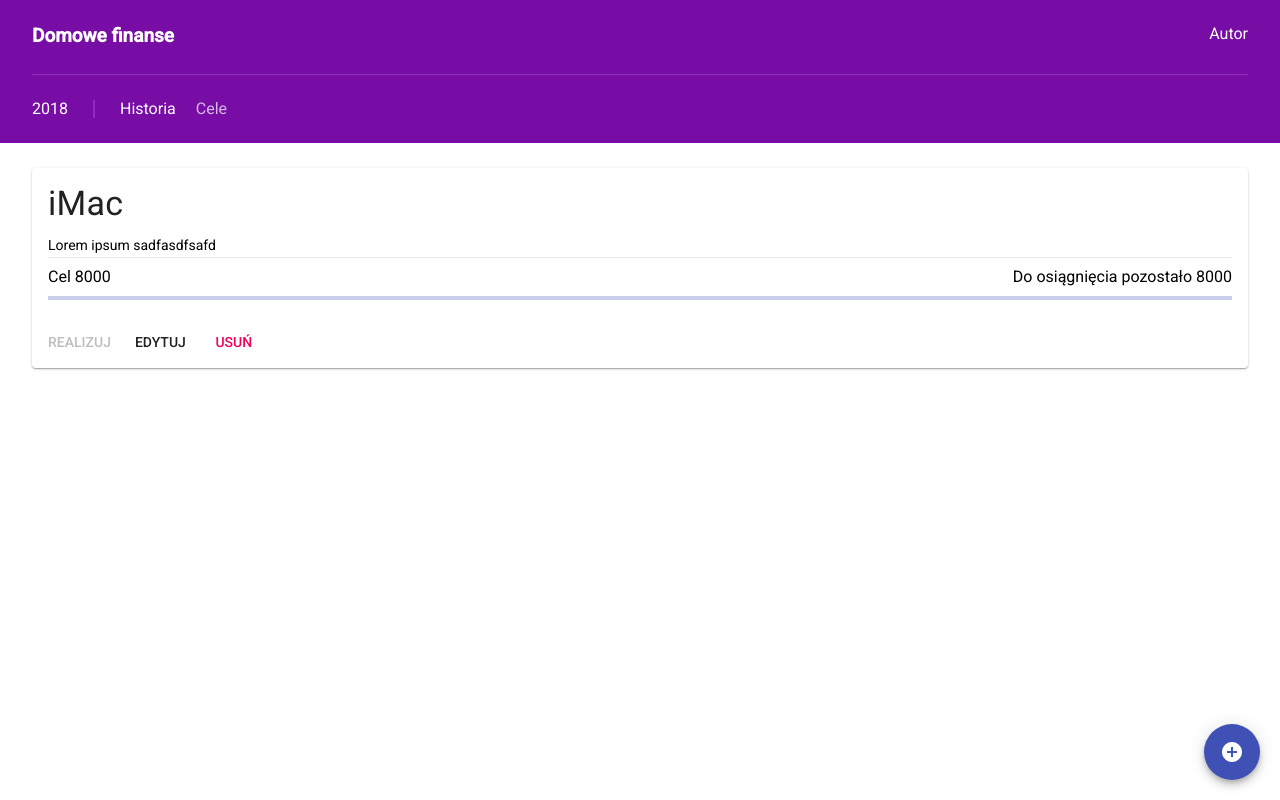
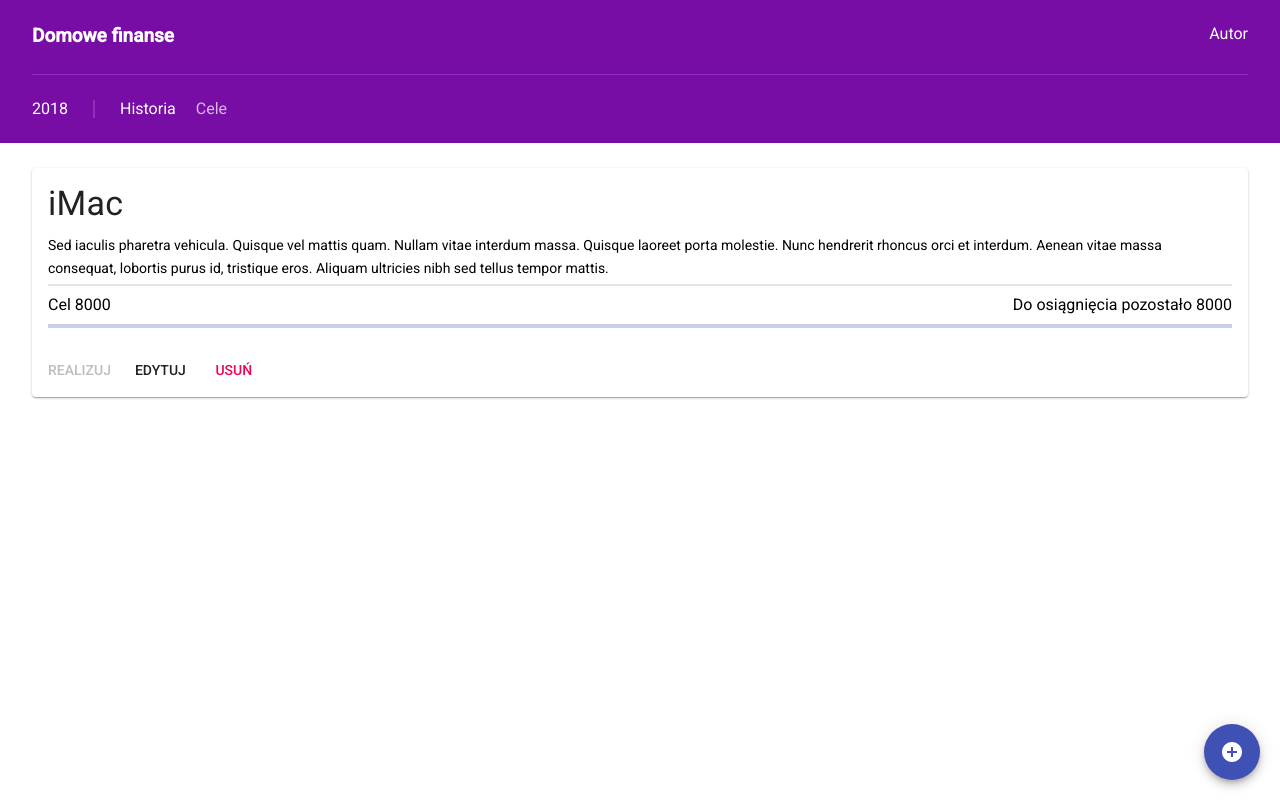
Before and after one commit to Pashozator/react-household-finances, a React (Create React App) app: page /goals in a window 1280 px wide. Built offline with nearby package versions, Linux system fonts and the light colour scheme.

Commit message:
feat: add list of all goals

```diff
--- a/src/App.js
+++ b/src/App.js
@@ -1,7 +1,7 @@
 import React, { Component } from 'react';
 import { BrowserRouter as Router, NavLink, Redirect, Route, Switch } from 'react-router-dom';
 import './App.scss';
-import { Goals } from './views/goals/Goals';
+import { VisibleGoals } from './views/goals/Goals';
 import Button from '@material-ui/core/Button/Button';
 import Icon from '@material-ui/core/Icon/Icon';
 import Menu from '@material-ui/core/Menu/Menu';
@@ -62,7 +62,7 @@
 
 					<Switch>
 						<Route path="/history" component={VisibleHistory}/>
-						<Route path="/goals" component={Goals}/>
+						<Route path="/goals" component={VisibleGoals}/>
 						<Redirect from="/" to="/history"/>
 					</Switch>
 
--- a/src/components/goals/goal/Goal.js
+++ b/src/components/goals/goal/Goal.js
@@ -7,22 +7,29 @@
 import LinearProgress from '@material-ui/core/LinearProgress/LinearProgress';
 import CardActions from '@material-ui/core/CardActions/CardActions';
 import Button from '@material-ui/core/Button/Button';
+import PropTypes from 'prop-types';
 
-export class Goal extends React.Component {
+class Goal extends React.Component {
+	constructor(props) {
+		super(props);
+	}
+
+	getPercentage = () => 100 - (this.props.goal.value - this.props.debit) / this.props.goal.value * 100;
+
 	render() {
 		return (
 			<Card>
 				<CardContent>
 					<Typography variant="h4">
-						iMac
+						{this.props.goal.label}
 					</Typography>
-					<p>Lorem ipsum sadfasdfsafd</p>
-					<Divider light/>
+					<p>{this.props.goal.description}</p>
+					<div className="divider" />
 					<div className="numbers">
-						<span>Cel 8000</span>
-						<span>Do osiągnięcia pozostało 8000</span>
+						<span>Cel {this.props.goal.value}</span>
+						<span>Do osiągnięcia pozostało {this.props.goal.value - this.props.debit >= 0 ? this.props.goal.value - this.props.debit : 0}</span>
 					</div>
-					<LinearProgress variant="determinate" value={0}/>
+					<LinearProgress variant="determinate" value={this.getPercentage()}/>
 				</CardContent>
 				<CardActions>
 					<Button disabled>Realizuj</Button>
@@ -33,3 +40,10 @@
 		);
 	}
 }
+
+Goal.propTypes = {
+	goal: PropTypes.object.isRequired,
+	debit: PropTypes.number.isRequired
+};
+
+export default Goal;
--- a/src/components/goals/goal/Goal.scss
+++ b/src/components/goals/goal/Goal.scss
@@ -9,3 +9,9 @@
 	flex-direction: row;
 	display: flex;
 }
+
+.divider {
+	margin: 5px 0 5px 0;
+	width: 100%;
+	border: 1px solid #e5e5e5;
+}
--- a/src/store/reducers/goals.reducer.js
+++ b/src/store/reducers/goals.reducer.js
@@ -1,6 +1,15 @@
 import * as GoalsActions from '../actions/goals.actions';
+import { guid } from '../../utils/guid-util';
 
-const initialState = [];
+const initialState = [
+	{
+		id: guid(),
+		label: 'iMac',
+		description: 'Sed iaculis pharetra vehicula. Quisque vel mattis quam. Nullam vitae interdum massa. Quisque laoreet porta molestie. Nunc hendrerit rhoncus orci et interdum. Aenean vitae massa consequat, lobortis purus id, tristique eros. Aliquam ultricies nibh sed tellus tempor mattis.',
+		value: 8000,
+		realized: false
+	}
+];
 
 export function goalsReducer(state = initialState, action) {
 	switch (action.type) {
--- a/src/views/goals/Goals.js
+++ b/src/views/goals/Goals.js
@@ -1,12 +1,56 @@
 import React from 'react';
-import { Goal } from '../../components/goals/goal/Goal';
+import * as GoalsActions from '../../store/actions/goals.actions';
+import Goal from '../../components/goals/goal/Goal';
+import { connect } from 'react-redux';
+import PropTypes from 'prop-types';
 
-export class Goals extends React.Component {
+class Goals extends React.Component {
+	constructor(props) {
+		super(props)
+	}
+
 	render() {
 		return (
 			<div className="wrapper padding-top-25">
-				<Goal/>
+				{this.props.goals.map((goal, index) => (
+					<Goal goal={goal} debit={this.props.debit} key={index} onRemove={this.props.onGoalRemove}
+						  onEdit={this.props.onGoalEdit} onRealize={this.props.onGoalRealize}/>
+				))}
 			</div>
 		);
 	}
 }
+
+Goals.propTypes = {
+	goals: PropTypes.array.isRequired,
+	debit: PropTypes.number.isRequired,
+	onGoalRemove: PropTypes.func.isRequired,
+	onGoalEdit: PropTypes.func.isRequired,
+	onGoalRealize: PropTypes.func.isRequired
+};
+
+const mapStateToProps = state => {
+	return {
+		goals: state.goals,
+		debit: state.budget.debit
+	}
+};
+
+const mapDispatchToProps = dispatch => {
+	return {
+		onGoalRemove: goal => dispatch({
+			type: GoalsActions.REMOVE_GOAL,
+			payload: goal
+		}),
+		onGoalEdit: goal => dispatch({
+			type: GoalsActions.EDIT_GOAL,
+			payload: goal
+		}),
+		onGoalRealize: goal => dispatch({
+			type: GoalsActions.REALIZE_GOAL,
+			payload: goal
+		})
+	}
+};
+
+export const VisibleGoals = connect(mapStateToProps, mapDispatchToProps)(Goals);
--- a/src/views/history/History.js
+++ b/src/views/history/History.js
@@ -48,7 +48,4 @@
 	}
 };
 
-export const VisibleHistory = connect(
-	mapStateToProps,
-	mapDispatchToProps
-)(History);
+export const VisibleHistory = connect(mapStateToProps, mapDispatchToProps)(History);
```
